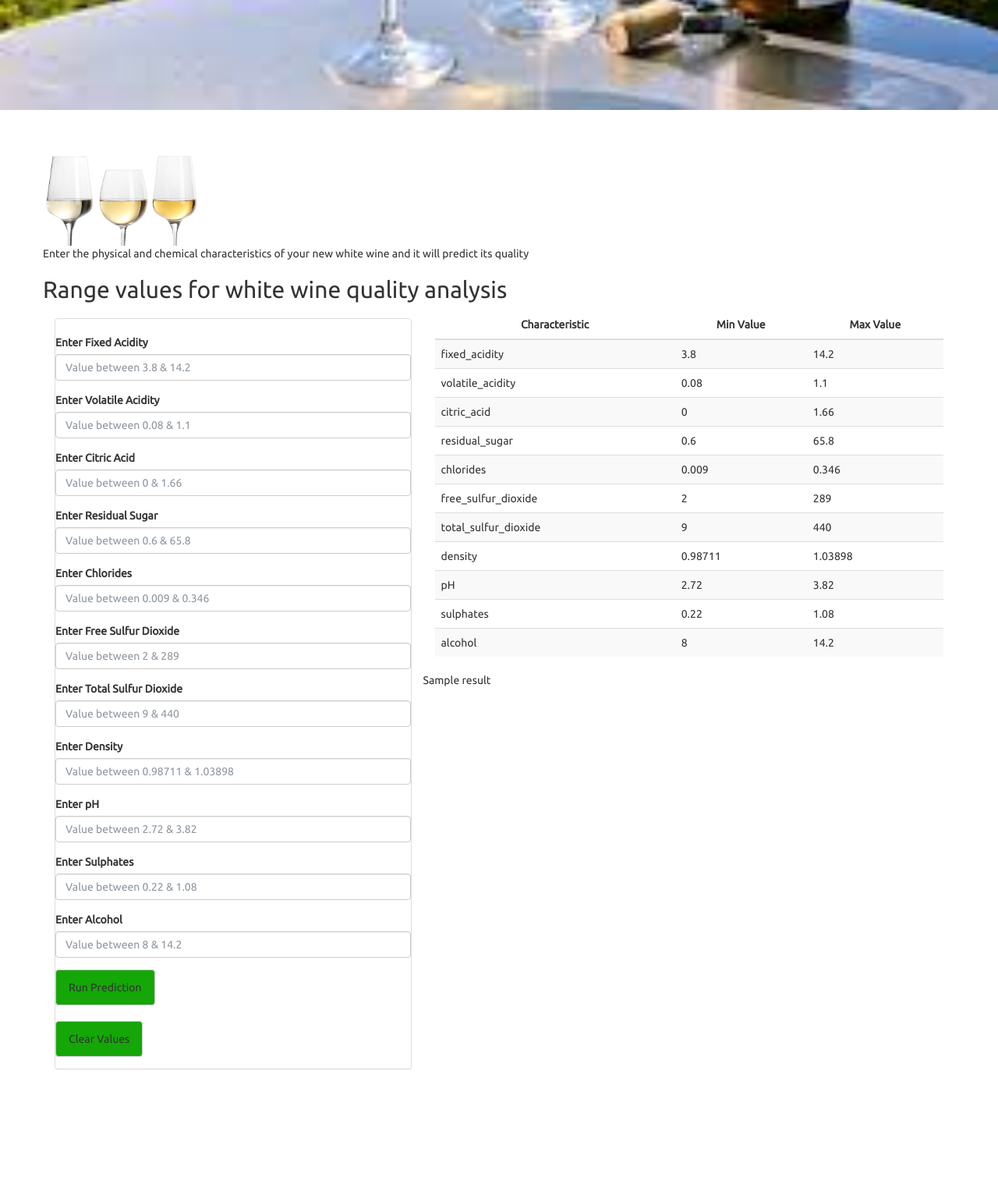
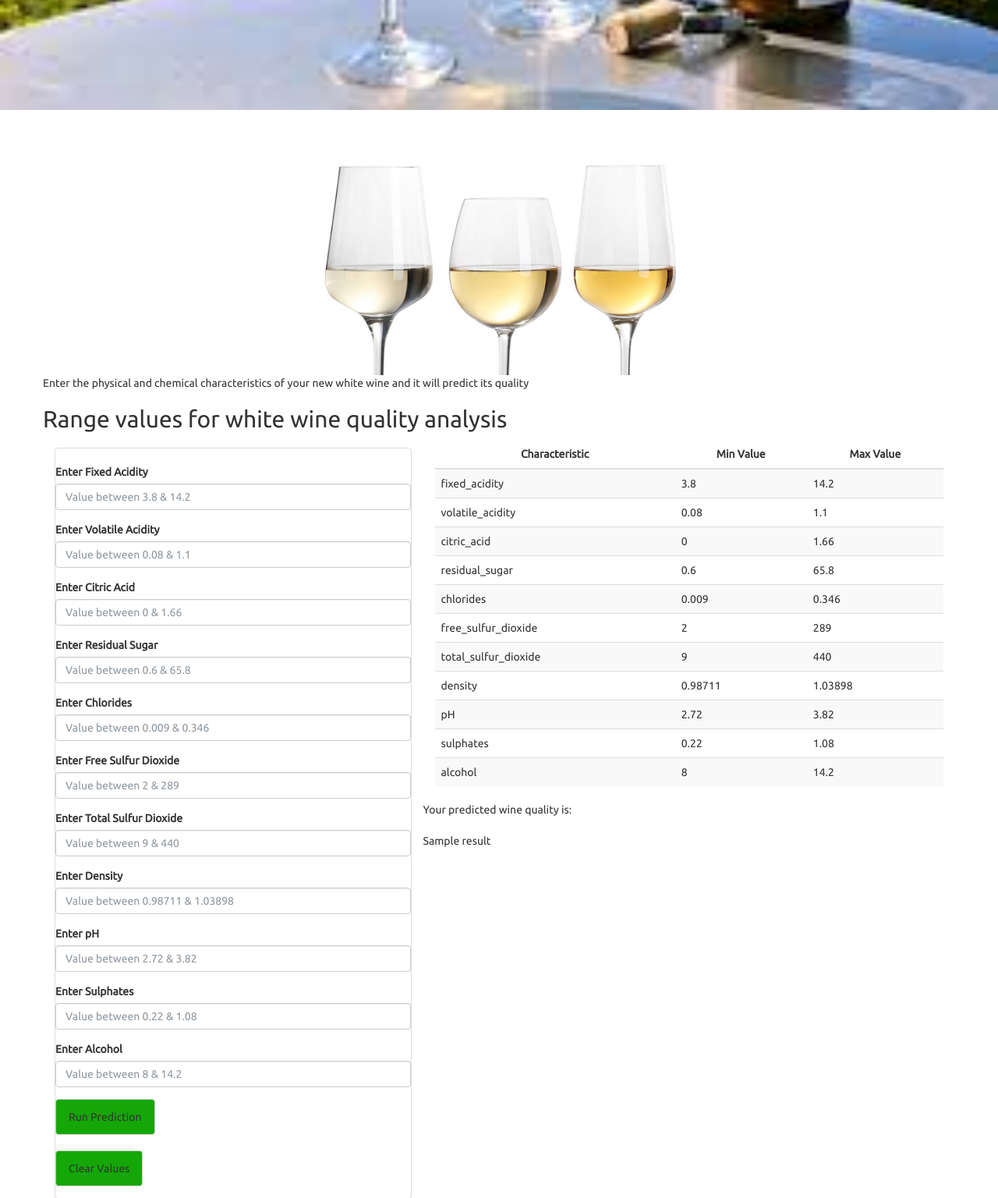
Before and after one commit to KFerr22/Final-Wine-Predictor, a Flask app: template templates/predict_new_wine.html in a window 1280 px wide. Shown: the part 491-2027 px from the top of the page at 78% size. Before the commit the page ends 1862 px from the top, so only its background shows below. Run offline with Flask 2, Linux system fonts and the light colour scheme; the template is opened without the code that fills it: most values are stand-ins (such as "Sample title", 1, 10 or a date in 2020); some libraries are stand-ins or nearby versions.

Commit message:
final updates

```diff
--- a/app.py
+++ b/app.py
@@ -1,5 +1,3 @@
-from collections import namedtuple
-# from sklearn.linear_model import LogisticRegression
 import os
 import pandas as pd
 from flask import (
@@ -9,54 +7,14 @@ from flask import (
     jsonify,
     request)
 
-# from pathlib import Path
-
 # import new_wine_predictor
 from ml import ML
 
-# import tempfile
 
 app = Flask(__name__)
 
-# # Use flask_pymongo to set up mongo connection
-# # app.config["MONGO_URI"] = "mongodb://localhost:27017/internetspeeds"
-# # mongo = PyMongo(app)
-
-# from flask_sqlalchemy import SQLAlchemy
-
-# uri = os.getenv("DATABASE_URL","")
-# if uri.startswith("postgres://"):
-#     uri = uri.replace("postgres://","postgresql://",1)
-# app.config['SQLALCHEMY_DATABASE_URI'] = uri or "sqlite:///db.sqlite"
-
-# # Remove tracking modifications
-# app.config['SQLALCHEMY_TRACK_MODIFICATIONS'] = False
-
-# db = SQLAlchemy(app)
-
-# class Wine(db.Model):
-#     __tablename__ = 'wine'
-
-#     id = db.Column(db.Integer, primary_key=True)
-#     fixed_acidity = db.Column(db.Integer)
-#     volatile_acidity = db.Column(db.Integer)
-#     citric_acid = db.Column(db.Integer)
-#     residual_sugar = db.Column(db.Integer)
-#     chlorides = db.Column(db.Integer)
-#     free_sulfur_dioxide = db.Column(db.Integer)
-#     total_sulfur_dioxide = db.Column(db.Integer)
-#     density = db.Column(db.Integer)
-#     pH = db.Column(db.Integer)
-#     sulphates = db.Column(db.Integer)
-#     alcohol = db.Column(db.Integer)
-
-#     def __repr__(self):
-#         return '<Wine %r>' % (self.name)
-
 @app.route("/")
 def index():
-    #scrape_data.scrape_info()
-    #internet_data = mongo.db.countryspeed.find_one()
     return render_template("index.html")
 
 @app.route("/predict_new_wine")
@@ -93,77 +51,11 @@ def send():
         "alcohol": [alcohol]
     }
 
+    model = ML()
 
-    # wine_dict = {
-    #     "fixed_acidity": fixed_acidity,
-    #     "volatile_acidity": volatile_acidity,
-    #     "citric_acid": citric_acid,
-    #     "residual_sugar": residual_sugar,
-    #     "chlorides": chlorides,
-    #     "free_sulfur_dioxide": free_sulfur_dioxide,
-    #     "total_sulfur_dioxide": total_sulfur_dioxide,
-    #     "density": density,
-    #     "pH": pH,
-    #     "sulphates": sulphates,
-    #     "alcohol": alcohol
-    # }
-    # wine_df = pd.from_dict(wine_dict)
-
-    '''
-    wine = Wine(fixed_acidity=fixed_acidity, volatile_acidity=volatile_acidity, citric_acid=citric_acid, residual_sugar=residual_sugar, chlorides=chlorides, free_sulfur_dioxide=free_sulfur_dioxide, total_sulfur_dioxide=total_sulfur_dioxide, density=density, pH=pH, sulphates=sulphates, alcohol=alcohol)
-    db.session.add(wine)
-    db.session.commit()
-
-    '''
-    '''
-    temp = tempfile.TemporaryFile(mode="w+t", delete=False)
-
-    keys  = [f"\"{key}\"" for key in wine_data.keys()]
-    header = ",".join(keys)
-    values = ",".join(wine_data.values())
-
-    '''
-
-    model = ML()
-    # df = pd.read_csv(Path(csv_filename))
     prediction = model.predict(wine_data)
-    #prediction = model.predict("C:\\Users\\Home\\AppData\\Local\\Temp\\tmplb_r0bhk")
-
-
 
     return render_template("predict_new_wine.html", result=prediction[0][0])
-
-# @app.route("/api/wine")
-# def wine():
-#     results = db.session.query(Wine.fixed_acidity, Wine.volatile_acidity, Wine.citric_acid, Wine.residual_sugar, Wine.chlorides, Wine.free_sulfur_dioxide, Wine.total_sulfur_dioxide, Wine.density, Wine.pH, Wine.sulphates, Wine.alcohol).all()
-
-#     fixed_acidity = [result[0] for result in results]
-#     volatile_acidity = [result[1] for result in results]
-#     citric_acid = [result[2] for result in results]
-#     residual_sugar = [result[3] for result in results]
-#     chlorides = [result[4] for result in results]
-#     free_sulfur_dioxide = [result[5] for result in results]
-#     total_sulfur_dioxide = [result[6] for result in results]
-#     density = [result[7] for result in results]
-#     pH = [result[8] for result in results]
-#     sulphates = [result[9] for result in results]
-#     alcohol = [result[10] for result in results]
-
-#     wine_data = [{
-#         "fixed_acidity": fixed_acidity,
-#         "volatile_acidity": volatile_acidity,
-#         "citric_acid": citric_acid,
-#         "residual_sugar": residual_sugar,
-#         "chlorides": chlorides,
-#         "free_sulfur_dioxide": free_sulfur_dioxide,
-#         "total_sulfur_dioxide": total_sulfur_dioxide,
-#         "density": density,
-#         "pH": pH,
-#         "sulphates": sulphates,
-#         "alcohol": alcohol
-#     }]
-
-#     return jsonify(wine_data)
 
 @app.route("/tableau_viz1")
 def tableau_viz():
--- a/static/css/style.css
+++ b/static/css/style.css
@@ -206,6 +206,13 @@ select {
   }
 }
 
+img {
+  display: block;
+  margin-left: auto;
+  margin-right: auto;
+  width: 40%;
+}
+
 /* keyframe animations which will be used to animate the title */
 @keyframes title {
   from {
--- a/templates/index.html
+++ b/templates/index.html
@@ -20,10 +20,10 @@
       <br> <br>
       <a class="btn btn-primary btn-lg" href="/tableau_viz2"      role="button">Tableau Visualisations : Most common white wine quality : Top correlated characteristics</a>
       <br> <br>
-      <a class="btn btn-primary btn-lg" href="/tableau_viz3"      role="button">Tableau Visualisations : Most common white wine quality : Bottom correlated characteristics</a>
-    </p>
+      <a class="btn btn-primary btn-lg" href="/tableau_viz3"      role="button">Tableau Visualisations : Most common white wine quality : Bottom correlated characteristics</a>    </p>
     </div>
-        </body>
+  </div>
+</body>
 <script src="https://code.jquery.com/jquery-3.3.1.slim.min.js"
   integrity="sha384-q8i/X+965DzO0rT7abK41JStQIAqVgRVzpbzo5smXKp4YfRvH+8abtTE1Pi6jizo" crossorigin="anonymous"></script>
 <script src="https://cdnjs.cloudflare.com/ajax/libs/popper.js/1.14.7/umd/popper.min.js"
--- a/templates/predict_new_wine.html
+++ b/templates/predict_new_wine.html
@@ -122,8 +122,11 @@
             </table>
           </div>
           </div>
+          <br> <br>
           <div>
-            <p>{{ result }}</p>
+            <p> Your predicted wine quality is:
+              <br> <br>
+              {{ result }}</p>
           </div>
         </div>
       </div>
```
Also changed, not shown: static/images/Napolean.jpg (added), 1 other file.
